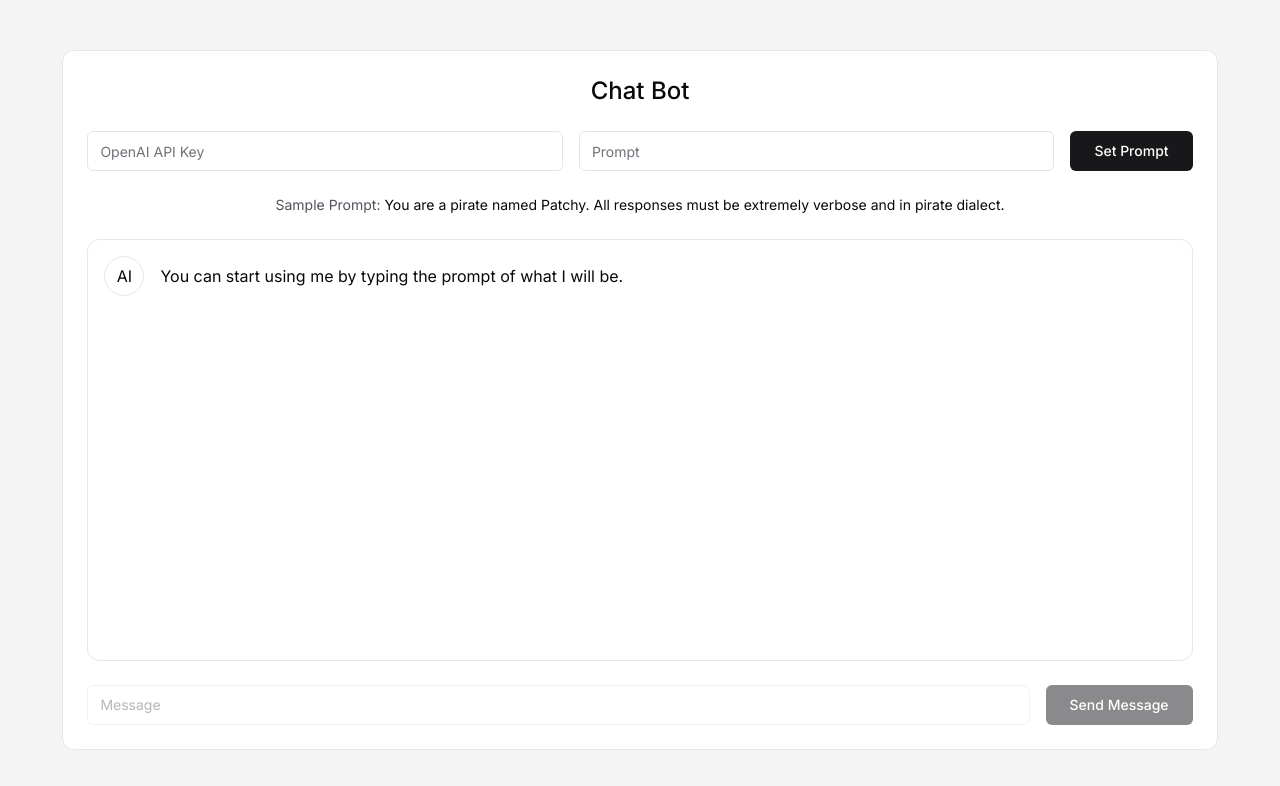
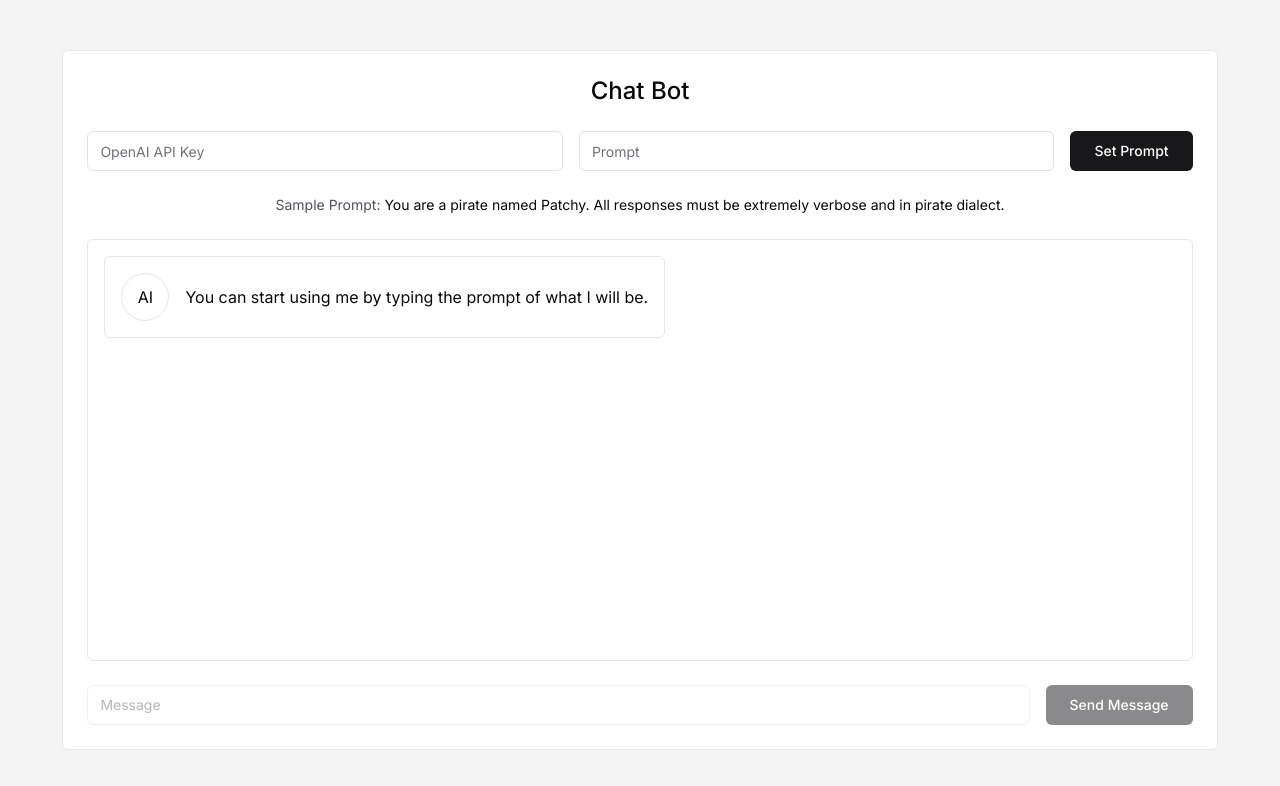
Before and after one commit to Wiazeph/Chat-Bot, a Next.js app: page / in a window 1280 px wide. Shown: the top 786 px of the page. Built offline with nearby package versions, Linux system fonts and the light colour scheme.

Commit message:
create message component

```diff
--- a/src/app/api/chat/route.ts
+++ b/src/app/api/chat/route.ts
@@ -1,6 +1,6 @@
 import { NextRequest, NextResponse } from 'next/server'
+
 import { StreamingTextResponse } from 'ai'
-
 import { ChatOpenAI } from '@langchain/openai'
 import { PromptTemplate } from '@langchain/core/prompts'
 import { StringOutputParser } from '@langchain/core/output_parsers'
--- a/src/app/page.tsx
+++ b/src/app/page.tsx
@@ -1,6 +1,8 @@
 'use client'
 
 import { useState } from 'react'
+
+import MessageComponent from '@/components/message'
 
 export default function Home() {
   const [userOpenAIKey, setUserOpenAIKey] = useState<string>('') //
@@ -93,7 +95,7 @@ export default function Home() {
   }
 
   return (
-    <div className="p-6 w-full max-w-[95%] h-full max-h-[95%] flex flex-col gap-y-6 rounded-xl bg-white border">
+    <div className="p-6 w-full max-w-[95%] h-full max-h-[95%] flex flex-col gap-y-6 rounded-md bg-white border">
       <div className="text-center text-2xl font-medium">Chat Bot</div>
 
       <form onSubmit={sendSystemPrompt} className="flex gap-x-4">
@@ -130,26 +132,9 @@ export default function Home() {
         dialect.
       </div>
 
-      <div className="Messages flex flex-col gap-y-6 border rounded-xl h-full p-4 overflow-y-auto">
+      <div className="Messages flex flex-col gap-y-6 border rounded-md h-full p-4 overflow-y-auto">
         {messages.map((message: any, index: number) => (
-          <div
-            key={index}
-            className={`flex gap-x-4 items-center ${
-              message.type === 'User' ? 'User text-right flex-row-reverse' : ''
-            }`}
-          >
-            {message.type === 'System' ? (
-              <div className="h-10 w-full min-w-10 max-w-10 rounded-full border flex items-center justify-center">
-                AI
-              </div>
-            ) : (
-              <div className="h-10 w-full min-w-10 max-w-10 rounded-full border flex items-center justify-center">
-                You
-              </div>
-            )}
-
-            {message.message}
-          </div>
+          <MessageComponent index={index} message={message} />
         ))}
 
         {loading && (
--- /dev/null
+++ b/src/components/message.tsx
@@ -0,0 +1,34 @@
+import React from 'react'
+
+type Props = {
+  index: number
+  message: {
+    type: string
+    message: string
+  }
+}
+
+const MessageComponent = (props: Props) => {
+  return (
+    <div
+      key={props.index}
+      className={`flex gap-x-4 items-center border rounded-md p-4 w-max max-w-[75%] ${
+        props.message.type === 'User' ? 'User text-right flex-row-reverse' : ''
+      }`}
+    >
+      {props.message.type === 'System' ? (
+        <div className="h-12 w-full min-w-12 max-w-12 rounded-full border flex items-center justify-center">
+          AI
+        </div>
+      ) : (
+        <div className="h-12 w-full min-w-12 max-w-12 rounded-full border flex items-center justify-center">
+          You
+        </div>
+      )}
+
+      {props.message.message}
+    </div>
+  )
+}
+
+export default MessageComponent
```
